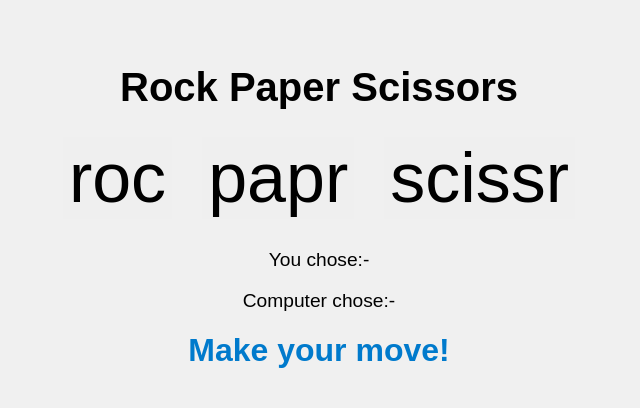
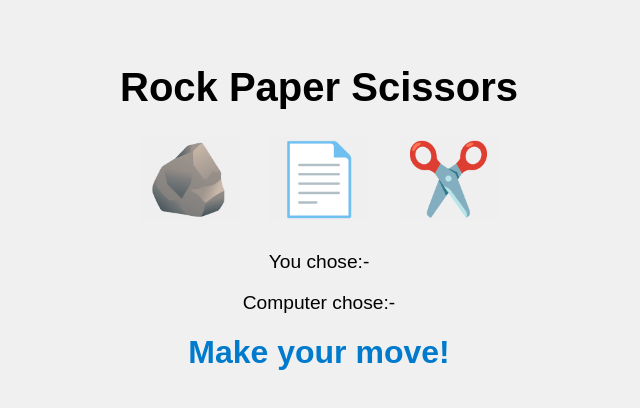
Before and after one commit to Nyanakon/Rock-Paper-Scissors, a plain HTML site: page index.html in a window 1280 px wide. Shown: the whole page, without its empty margins (321-961 px from the left). Drawn offline with Linux system fonts and the light colour scheme.

Commit message:
Update index.html

```diff
--- a/index.html
+++ b/index.html
@@ -11,9 +11,9 @@
     <h1>Rock Paper Scissors</h1>
 
     <div class="choices">
-    <button id="rock">roc</button>
-    <button id="paper">papr</button>
-    <button id="scissors">scissr</button>
+    <button id="rock">🪨</button>
+    <button id="paper">📄</button>
+    <button id="scissors">✂️</button>
     </div>
 
     <div class="results">
```
